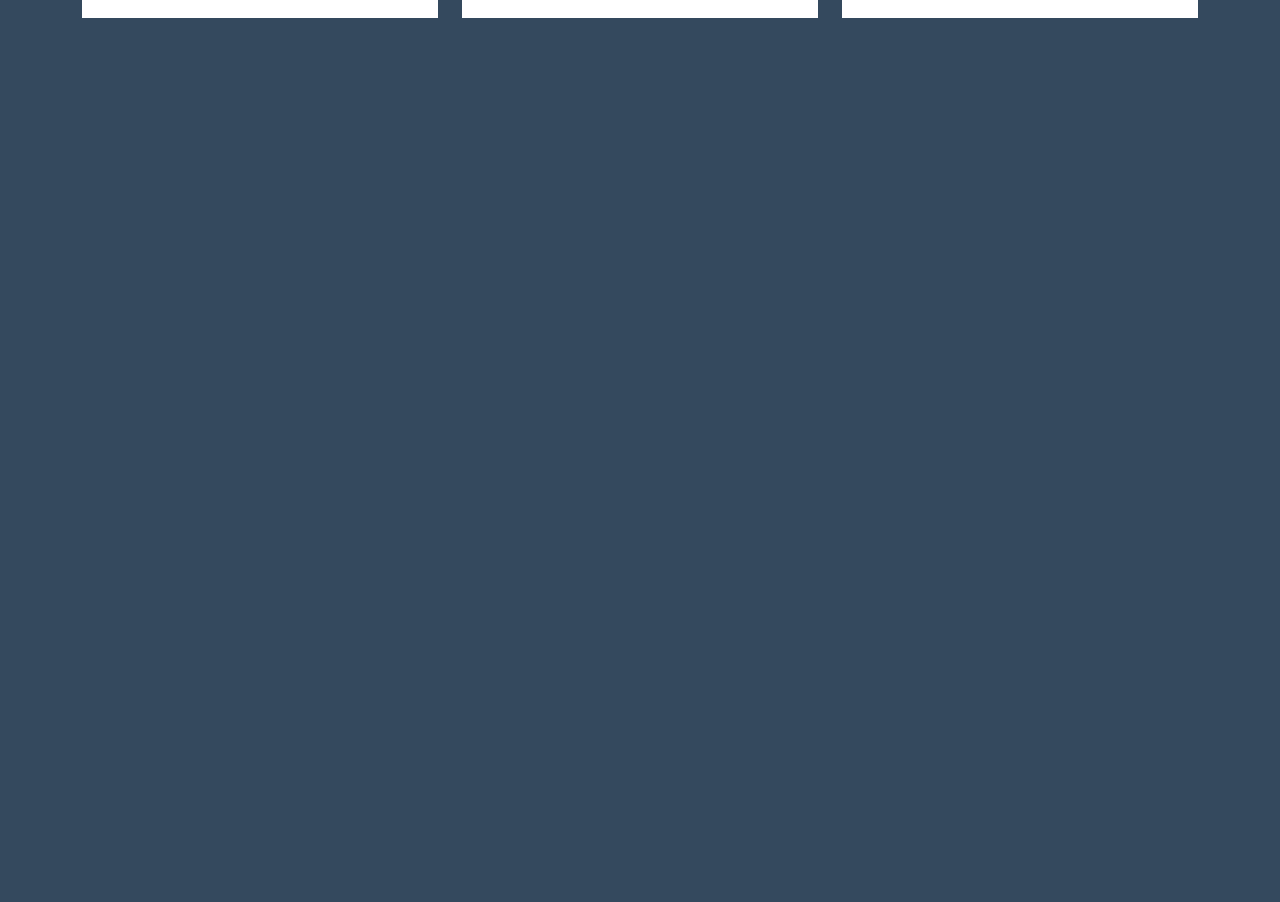
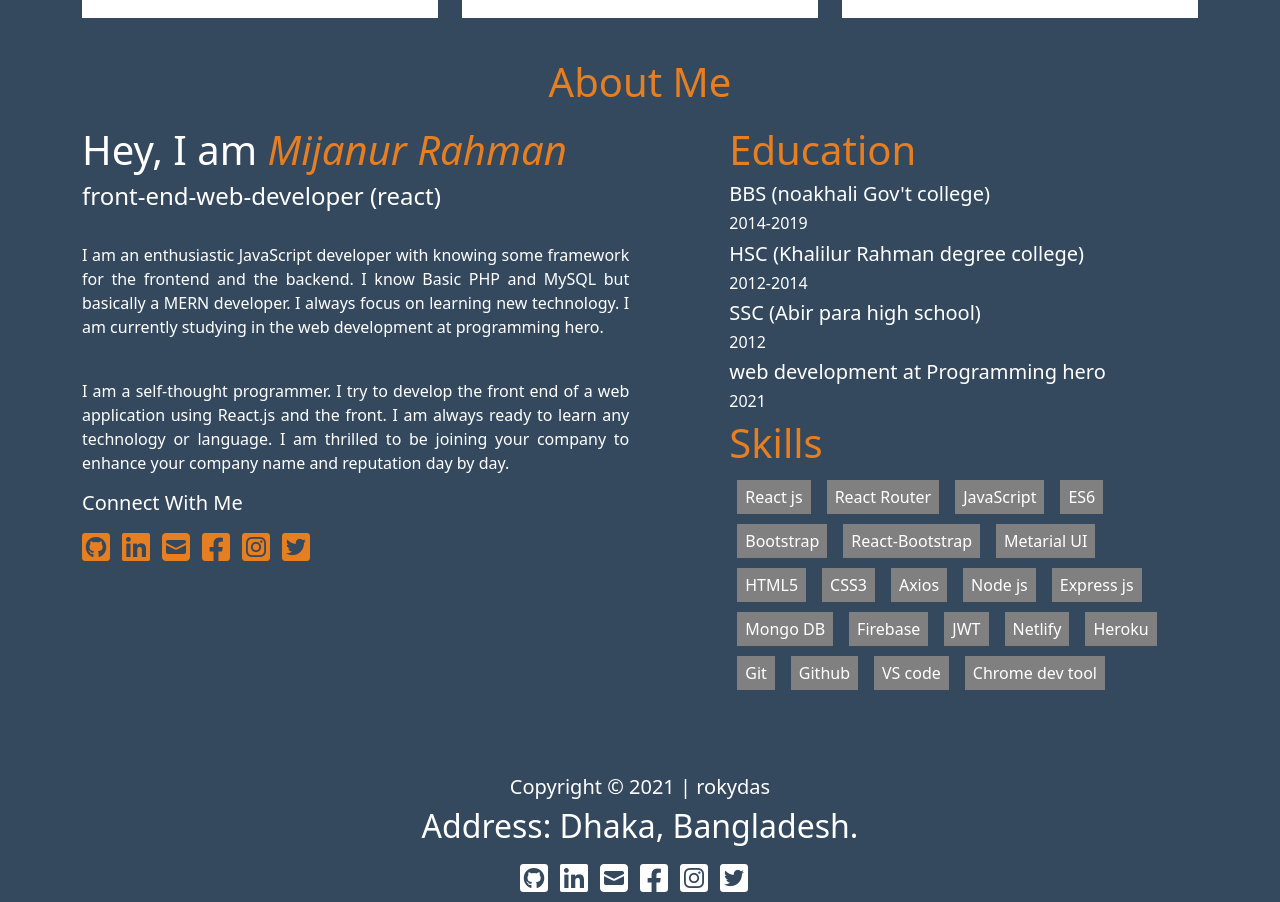
Before and after one commit to mijanrony12/professional-portfolio-website, a React (Create React App) app: page / in a window 1280 px wide. Shown: the part 1323-2225 px from the top of the page. Before the commit the page ends 1341 px from the top, so only its background shows below. Built offline with nearby package versions, Linux system fonts and the light colour scheme.

Commit message:
about footer

```diff
--- a/public/index.html
+++ b/public/index.html
@@ -24,6 +24,9 @@
       work correctly both with client-side routing and a non-root public URL.
       Learn how to configure a non-root public URL by running `npm run build`.
     -->
+    <link rel="stylesheet" href="https://cdnjs.cloudflare.com/ajax/libs/font-awesome/6.0.0-beta3/css/all.min.css"
+      integrity="sha512-Fo3rlrZj/k7ujTnHg4CGR2D7kSs0v4LLanw2qksYuRlEzO+tcaEPQogQ0KaoGN26/zrn20ImR1DfuLWnOo7aBA=="
+      crossorigin="anonymous" referrerpolicy="no-referrer" />
     <link
       href="https://fonts.googleapis.com/css2?family=Fira+Sans&family=Montserrat:ital@1&family=Roboto+Mono&family=Roboto:ital@0;1&display=swap"
       rel="stylesheet">
--- a/src/App.js
+++ b/src/App.js
@@ -7,11 +7,14 @@ import Contact from './Pages/Contact/Contact';
 import Blogs from './Pages/Blogs/Blogs';
 import About from './Pages/Homes/About/About';
 import Details from './Pages/Homes/Details/Details';
+import Header from './Pages/Homes/Header/Header';
+import Footer from './Pages/Footer/Footer';
 
 function App() {
   return (
     <div >
       <BrowserRouter>
+           <Header/>
            <Routes>
                    <Route path="/" element={<Home/>}/>
                    <Route path="home" element={<Home/>}/>
@@ -20,8 +23,9 @@ function App() {
                    <Route path=":id" element={<Details/>}/>
                    <Route path="contact" element={<Contact/>}/>
             </Routes>
+
       </BrowserRouter>
-
+            <Footer></Footer>
     </div>
   );
 }
--- /dev/null
+++ b/src/Pages/Footer/Footer.css
@@ -0,0 +1,11 @@
+.footer {
+  margin-top: 80px;
+  text-align: center;
+  color: #ffffff;
+}
+.footer a {
+  color: #ffffff;
+  display: inline-block;
+  margin-right: 12px;
+  font-size: 2rem;
+}
--- /dev/null
+++ b/src/Pages/Footer/Footer.js
@@ -0,0 +1,21 @@
+import React from 'react';
+import './Footer.css'
+
+const Footer = () => {
+    return (
+        <>
+               <div className="footer">
+                <h5>Copyright © 2021 | rokydas</h5>
+                <h2>Address: Dhaka, Bangladesh.</h2>
+                        <a href="https://github.com/mijanrony12" target="blank"><i class="fab fa-github-square"></i></a>
+                        <a href="https://www.linkedin.com/in/mijanur-rahman-507a5b216/" target="blank"><i class="fab fa-linkedin"></i></a>
+                        <a href="mailto: mijaninfo12@gmail.com" target="blank"><i class="fas fa-envelope-square" ></i></a>
+                    <a href="https://www.facebook.com/mijan.rony.336/"  target="blank"><i class="fab fa-facebook-square"></i></a>
+                    <a href="https://www.instagram.com/mijan_rony/" target="blank"><i class="fab fa-instagram-square" ></i></a>
+                    <a href="https://twitter.com/mijan_rony" target="blank"><i class="fab fa-twitter-square" ></i></a>
+                 </div>
+        </>
+    );
+};
+
+export default Footer;
--- a/src/Pages/Homes/About/About.css
+++ b/src/Pages/Homes/About/About.css
@@ -0,0 +1,49 @@
+.about {
+  display: flex;
+  color: #ffffff;
+}
+.me {
+  width: 58%;
+  padding-right: 100px;
+}
+.me p {
+  text-align: justify;
+}
+.me span {
+  color: #e67e22;
+  font-style: italic;
+}
+.education {
+  width: 40%;
+}
+.education h1 {
+  color: #e67e22;
+}
+.education p {
+  display: inline-block;
+  margin: 5px 8px;
+  padding: 5px 8px;
+  background-color: gray;
+}
+
+.icon a {
+  color: #e67e22;
+  display: inline-block;
+  margin-right: 12px;
+  font-size: 2rem;
+}
+.icon a:hover {
+  color: #ffffff;
+}
+
+@media (max-width: 576px) {
+  .about {
+    display: block;
+  }
+  .me {
+    width: 100%;
+  }
+  .education {
+    width: 100%;
+  }
+}
--- a/src/Pages/Homes/About/About.js
+++ b/src/Pages/Homes/About/About.js
@@ -1,12 +1,88 @@
 import React from 'react';
+import './About.css'
+import { Container } from 'react-bootstrap';
 import Header from '../Header/Header';
 
 const About = () => {
     return (
-        <div>
-                <Header/>
-            about
-        </div>
+        <>
+
+            <Container>
+                       <div>
+                    <h1 style={ { color: '#e67e22', textAlign:'center', margin:'40px 0px 20px 0px'}}>About Me</h1>
+                        <div className="about">
+                               <div className='me'>
+                                        <h1>Hey, I am <span>Mijanur Rahman</span> </h1>
+                                        <h4>front-end-web-developer (react)</h4>
+                                        <br />
+                                        <p>I am an enthusiastic JavaScript developer with knowing some framework for the frontend and the backend. I know Basic PHP and MySQL but basically a MERN developer. I always focus on learning new technology. I am currently studying in the web development at programming hero.</p>
+                                        <br />
+                                        <p>I am a self-thought programmer. I try to develop the front end of a web application using
+                                                React.js and the front. I am always ready to learn any technology or language. I am thrilled
+                                               to be joining your company to enhance your company name and reputation day by day.</p>
+
+                                       <div className="icon">
+                                               <h5>Connect With Me</h5>
+                                               <a href="https://github.com/mijanrony12" target="blank"><i class="fab fa-github-square"></i></a>
+                                               <a href="https://www.linkedin.com/in/mijanur-rahman-507a5b216/" target="blank"><i class="fab fa-linkedin"></i></a>
+                                               <a href="mailto: mijaninfo12@gmail.com" target="blank"><i class="fas fa-envelope-square" ></i></a>
+                                            <a href="https://www.facebook.com/mijan.rony.336/"  target="blank"><i class="fab fa-facebook-square"></i></a>
+                                            <a href="https://www.instagram.com/mijan_rony/" target="blank"><i class="fab fa-instagram-square" ></i></a>
+                                            <a href="https://twitter.com/mijan_rony" target="blank"><i class="fab fa-twitter-square" ></i></a>
+                                       </div>
+                              </div>
+                              <div className='education'>
+                                       <div>
+                                            <h1>Education</h1>
+                                         <div>
+                                                <h5>BBS (noakhali Gov't college)</h5>
+                                                <h6>2014-2019</h6>
+                                         </div>
+                                         <div>
+                                                <h5>HSC (Khalilur Rahman degree college)</h5>
+                                                <h6>2012-2014</h6>
+                                         </div>
+                                         <div>
+                                                <h5>SSC (Abir para high school)</h5>
+                                                <h6>2012</h6>
+                                         </div>
+                                         <div>
+                                                <h5>web development at Programming hero</h5>
+                                                <h6>2021</h6>
+                                         </div>
+                                   </div>
+                                     <div >
+                                          <h1>Skills</h1>
+                                            <div>
+                                                   <p>React js</p>
+                                                   <p>React Router</p>
+                                                   <p>JavaScript</p>
+                                                   <p>ES6</p>
+                                                   <p>Bootstrap</p>
+                                                   <p>React-Bootstrap</p>
+                                                   <p>Metarial UI</p>
+                                                   <p>HTML5</p>
+                                                   <p>CSS3</p>
+                                                   <p>Axios</p>
+                                                   <p>Node js</p>
+                                                   <p>Express js</p>
+                                                   <p>Mongo DB</p>
+                                                   <p>Firebase</p>
+                                                   <p>JWT</p>
+                                                   <p>Netlify</p>
+                                                   <p>Heroku</p>
+                                                   <p>Git</p>
+                                                   <p>Github</p>
+                                                   <p>VS code</p>
+                                                   <p>Chrome dev tool</p>
+                                            </div>
+                                   </div>
+                              </div>
+                        </div>
+                </div>
+
+            </Container>
+        </>
     );
 };
 
--- a/src/Pages/Homes/Details/Details.js
+++ b/src/Pages/Homes/Details/Details.js
@@ -12,7 +12,6 @@ const Details = () => {
     console.log(myProject)
     return (
         <>
-            <Header></Header>
             <div>
 
                 <div className="mt-5">
--- a/src/Pages/Homes/Home/Home.js
+++ b/src/Pages/Homes/Home/Home.js
@@ -2,6 +2,8 @@
 import React from 'react';
 import { Container } from 'react-bootstrap';
 import useProjects from '../../../Hooks/useProject';
+import Footer from '../../Footer/Footer';
+import About from '../About/About';
 import Banner from '../Banner/Banner';
 import Header from '../Header/Header';
 import Projects from '../Projects/Projects';
@@ -10,7 +12,7 @@ const Home = () => {
     const [projects]=useProjects()
     return (
         <div>
-            <Header></Header>
+
             <Banner></Banner>
             <Container>
              <div className="row g-4">
@@ -22,7 +24,9 @@ const Home = () => {
                             ></Projects>)
                         }
             </div>
-          </Container>
+            </Container>
+            <About/>
+
         </div>
     );
 };
```
